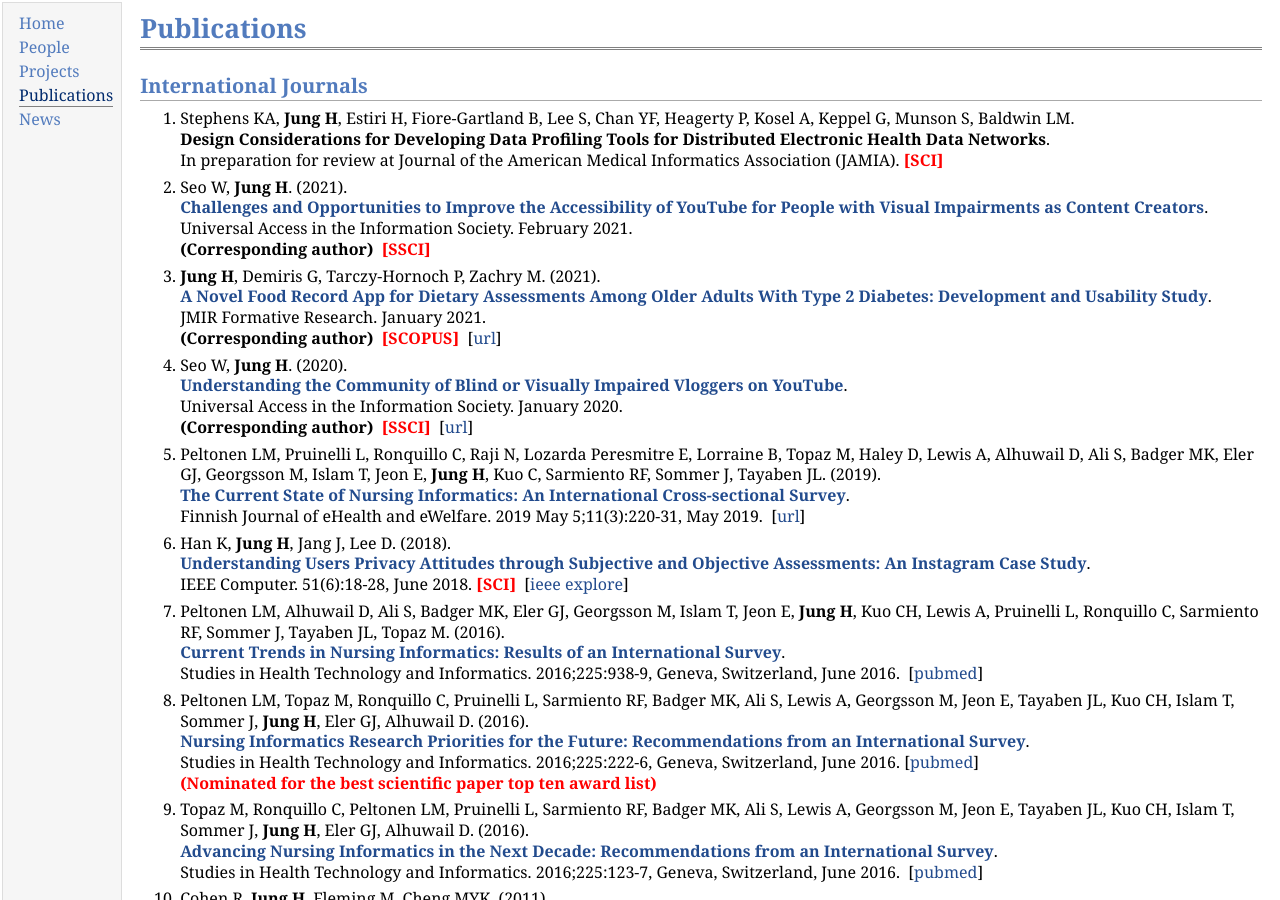
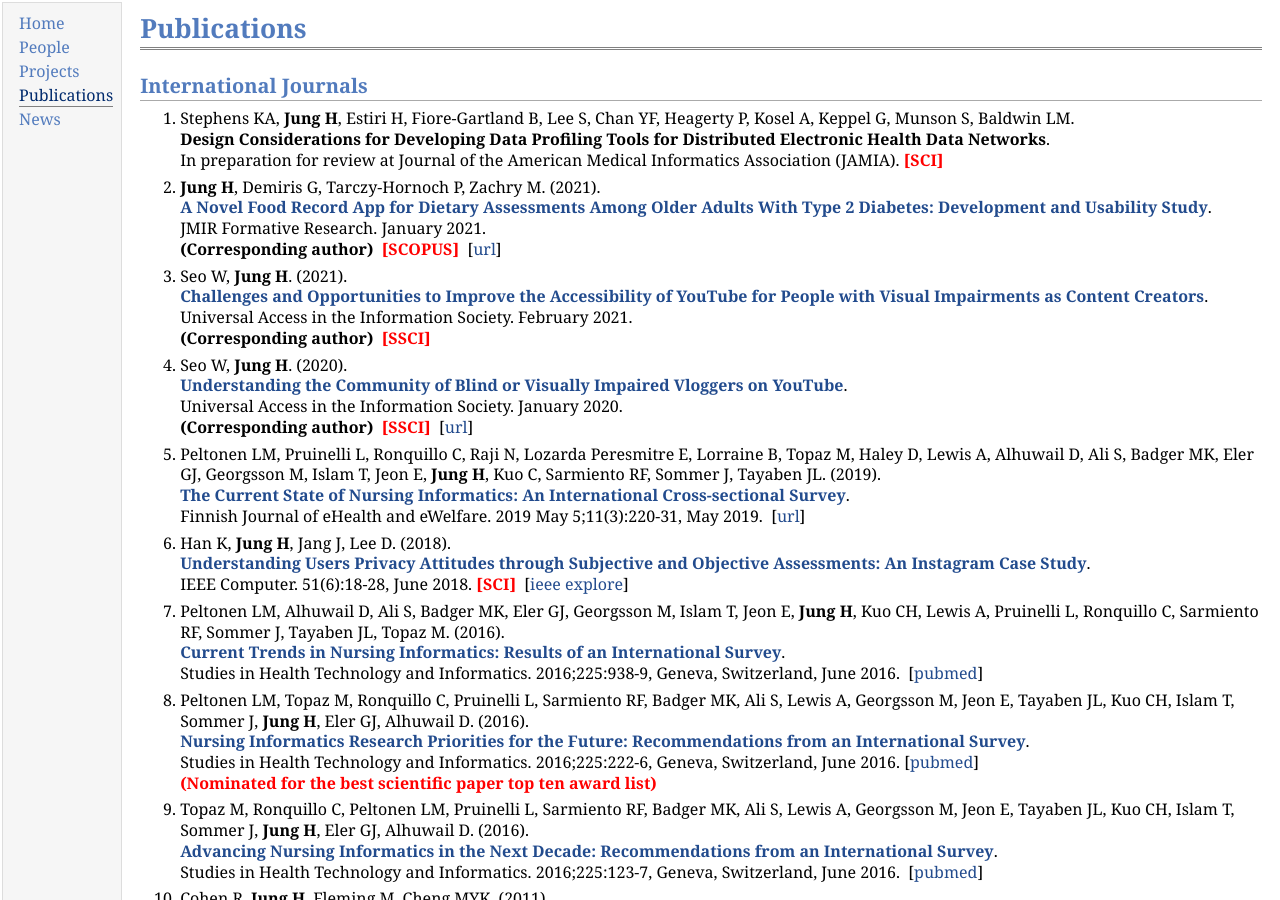
Before and after one commit to hcail/hcail-backup.github.io, a Jekyll site: the page pub/pub.html, which Jekyll copies as it is, in a window 1280 px wide and 900 px high. Built offline with Jekyll 4.4.1, drawn with Linux system fonts in a browser that asks for light colours.

Commit message:
pub date

```diff
--- a/pub/pub.html
+++ b/pub/pub.html
@@ -29,6 +29,15 @@
 <br /><font size=+0.5><b>Design Considerations for Developing Data Profiling Tools for Distributed Electronic Health Data Networks</b></font>.
 <br /> In preparation for review at Journal of the American Medical Informatics Association (JAMIA).&nbsp;<font color=red size=+0.5><b>[SCI]</b></font></p>
 </li>
+<li><p><b>Jung H</b>, Demiris G, Tarczy-Hornoch P, Zachry M. (2021).
+<br /><font size=+0.5><b><a href="https://pubmed.ncbi.nlm.nih.gov/33493129/">
+  A Novel Food Record App for Dietary Assessments Among Older Adults With
+  Type 2 Diabetes: Development and Usability Study</a></b></font>.
+<br />JMIR Formative Research. January 2021.
+<br /><b>(Corresponding author)</b>
+&nbsp;<font color=red size=+0.5><b>[SCOPUS]</b></font>&nbsp;&nbsp;[<a href="https://pubmed.ncbi.nlm.nih.gov/33493129/">url</a>]
+</p>
+</li>
 <li><p>Seo W, <b>Jung H</b>. (2021).
 <br /><font size=+0.5><b>
 <a href="https://link.springer.com/article/10.1007/s10209-020-00787-8/">
@@ -37,15 +46,6 @@
 <br />Universal Access in the Information Society. February 2021.
 <br /><b>(Corresponding author)</b>
 &nbsp;<font color=red size=+0.5><b>[SSCI]</b></font>&nbsp;&nbsp;
-</p>
-</li>
-<li><p><b>Jung H</b>, Demiris G, Tarczy-Hornoch P, Zachry M. (2021).
-<br /><font size=+0.5><b><a href="https://pubmed.ncbi.nlm.nih.gov/33493129/">
-  A Novel Food Record App for Dietary Assessments Among Older Adults With
-  Type 2 Diabetes: Development and Usability Study</a></b></font>.
-<br />JMIR Formative Research. January 2021.
-<br /><b>(Corresponding author)</b>
-&nbsp;<font color=red size=+0.5><b>[SCOPUS]</b></font>&nbsp;&nbsp;[<a href="https://pubmed.ncbi.nlm.nih.gov/33493129/">url</a>]
 </p>
 </li>
 <li><p>Seo W, <b>Jung H</b>. (2020).
```
Also changed, not shown: 1 other file.
